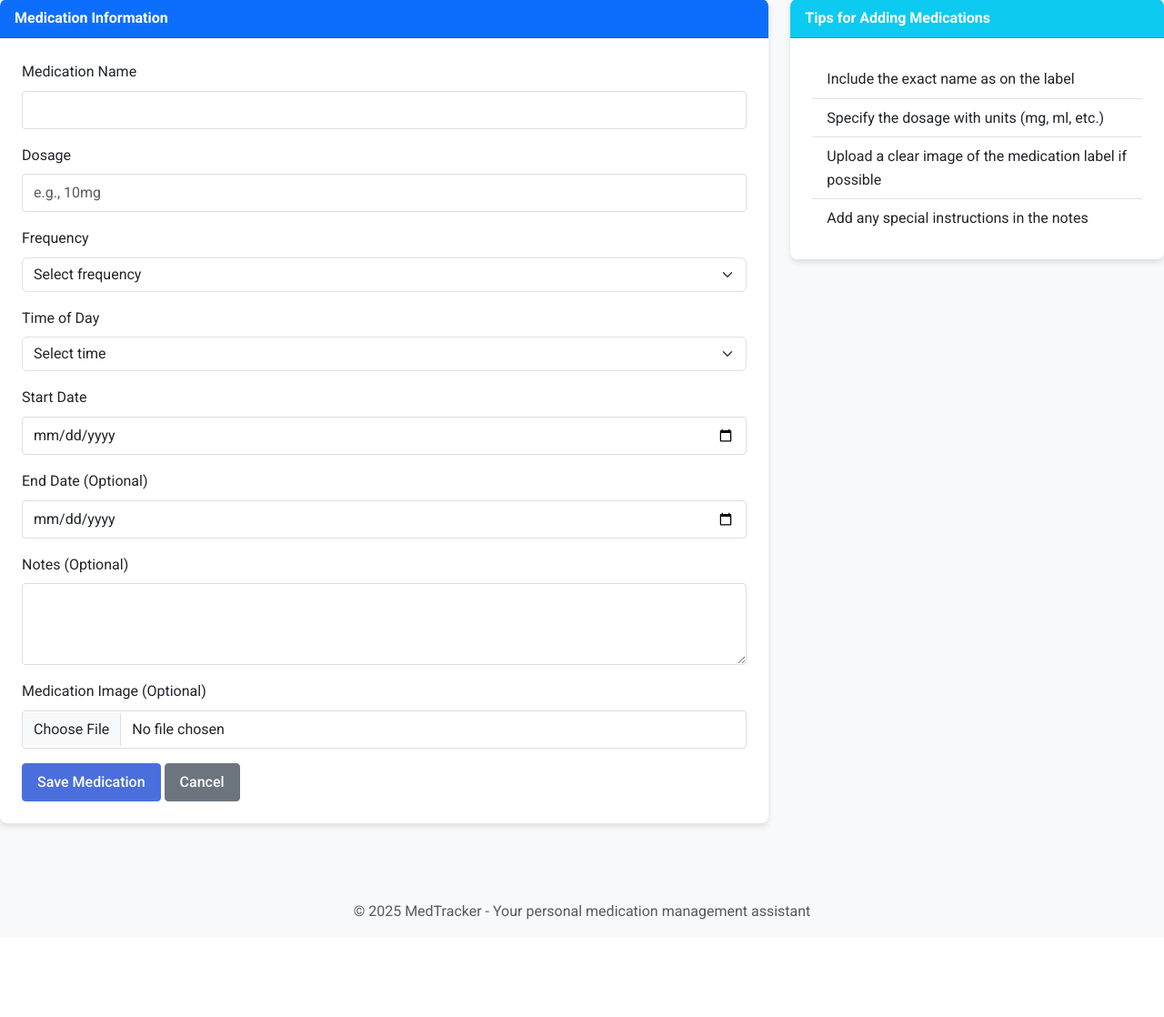
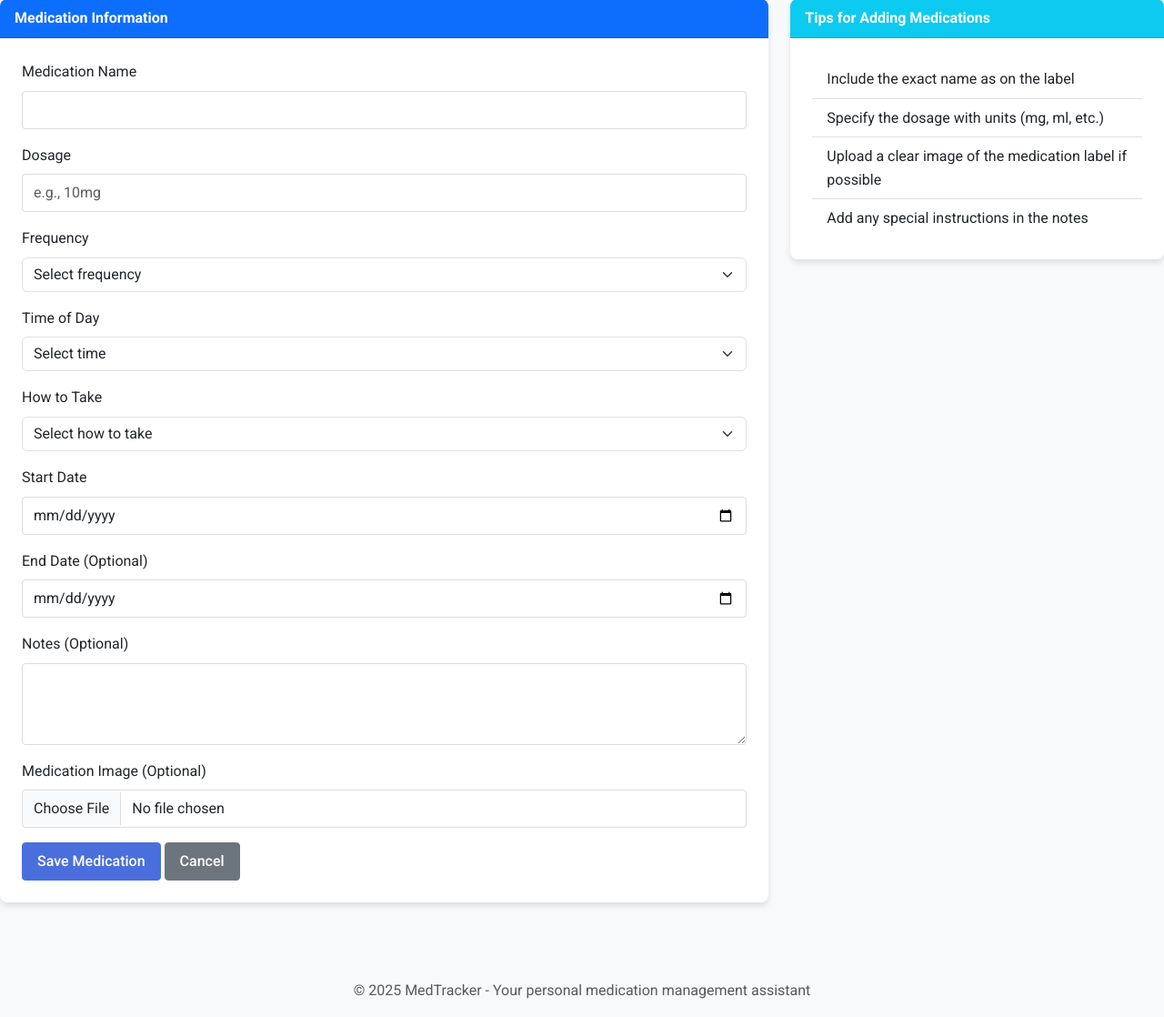
Before and after one commit to ewooten7/Medication-Tracker-App, a Flask app: page /medications/add in a window 1280 px wide. Shown: the part 141-1259 px from the top of the page at 91% size. Before the commit the page ends 1152 px from the top, so only its background shows below. Run offline with Flask 2, Linux system fonts and the light colour scheme; a user stored in the database is signed in.

Commit message:
Add "How to Take" feature with custom instructions functionality
Changes include:
- Added new database fields for medication administration instructions
- Separated "Time of Day" from "How to Take" for better clarity
- Implemented conditional form field for custom instructions
- Added JavaScript to dynamically show/hide custom instruction field
- Updated templates to display the new medication information
- Modified routes to handle the new form data

This enhances the medication tracking by providing more detailed
administration instructions, allowing users to better follow their
medication regimens.

```diff
--- a/app.py
+++ b/app.py
@@ -37,10 +37,12 @@ class Medication(db.Model):
     dosage = db.Column(db.String(50), nullable=False)
     frequency = db.Column(db.String(100), nullable=False)
     time_of_day = db.Column(db.String(50), nullable=False)
+    how_to_take = db.Column(db.String(50), nullable=True)  # New field for how to take
+    custom_instructions = db.Column(db.String(200), nullable=True)  # For custom/other instructions
     start_date = db.Column(db.Date, nullable=False)
     end_date = db.Column(db.Date, nullable=True)
     notes = db.Column(db.Text, nullable=True)
-    image_path = db.Column(db.String(255), nullable=True)  # Path to locally stored image
+    image_path = db.Column(db.String(255), nullable=True)
     user_id = db.Column(db.Integer, db.ForeignKey('user.id'), nullable=False)
     logs = db.relationship('MedicationLog', backref='medication', lazy=True)
     created_at = db.Column(db.DateTime, default=datetime.utcnow)
@@ -78,8 +80,7 @@ def save_file_locally(file):
 # Routes
 @app.route('/')
 def index():
-    if 'user_id' in session:
-        return redirect(url_for('dashboard'))
+    # Allow anonymous users to see the landing page
     return render_template('index.html')
 
 @app.route('/register', methods=['GET', 'POST'])
@@ -175,6 +176,8 @@ def add_medication():
         dosage = request.form['dosage']
         frequency = request.form['frequency']
         time_of_day = request.form['time_of_day']
+        how_to_take = request.form['how_to_take']
+        custom_instructions = request.form['custom_instructions'] if 'custom_instructions' in request.form else None
         start_date = datetime.strptime(request.form['start_date'], '%Y-%m-%d').date()
         end_date = datetime.strptime(request.form['end_date'], '%Y-%m-%d').date() if request.form['end_date'] else None
         notes = request.form['notes']
@@ -190,6 +193,8 @@ def add_medication():
             dosage=dosage,
             frequency=frequency,
             time_of_day=time_of_day,
+            how_to_take=how_to_take,
+            custom_instructions=custom_instructions,
             start_date=start_date,
             end_date=end_date,
             notes=notes,
@@ -248,6 +253,8 @@ def edit_medication(id):
         medication.dosage = request.form['dosage']
         medication.frequency = request.form['frequency']
         medication.time_of_day = request.form['time_of_day']
+        medication.how_to_take = request.form['how_to_take']
+        medication.custom_instructions = request.form['custom_instructions'] if 'custom_instructions' in request.form else None
         medication.start_date = datetime.strptime(request.form['start_date'], '%Y-%m-%d').date()
         medication.end_date = datetime.strptime(request.form['end_date'], '%Y-%m-%d').date() if request.form['end_date'] else None
         medication.notes = request.form['notes']
--- a/templates/add_medication.html
+++ b/templates/add_medication.html
@@ -45,11 +45,26 @@
                             <option value="Afternoon">Afternoon</option>
                             <option value="Evening">Evening</option>
                             <option value="Bedtime">Bedtime</option>
+                            <option value="Multiple times">Multiple times</option>
+                        </select>
+                    </div>
+
+                    <div class="mb-3">
+                        <label for="how_to_take" class="form-label">How to Take</label>
+                        <select class="form-select" id="how_to_take" name="how_to_take" required onchange="toggleCustomInstructions()">
+                            <option value="">Select how to take</option>
                             <option value="With meals">With meals</option>
                             <option value="Before meals">Before meals</option>
                             <option value="After meals">After meals</option>
-                            <option value="Multiple times">Multiple times</option>
+                            <option value="With water">With water</option>
+                            <option value="Without food">Without food</option>
+                            <option value="Other">Other (specify)</option>
                         </select>
+                    </div>
+
+                    <div class="mb-3" id="custom_instructions_div" style="display: none;">
+                        <label for="custom_instructions" class="form-label">Custom Instructions</label>
+                        <input type="text" class="form-control" id="custom_instructions" name="custom_instructions" placeholder="Enter specific instructions">
                     </div>
 
                     <div class="mb-3">
@@ -95,4 +110,20 @@
         </div>
     </div>
 </div>
+
+<script>
+    function toggleCustomInstructions() {
+        var howToTake = document.getElementById('how_to_take');
+        var customInstructionsDiv = document.getElementById('custom_instructions_div');
+        var customInstructions = document.getElementById('custom_instructions');
+
+        if (howToTake.value === 'Other') {
+            customInstructionsDiv.style.display = 'block';
+            customInstructions.required = true;
+        } else {
+            customInstructionsDiv.style.display = 'none';
+            customInstructions.required = false;
+        }
+    }
+</script>
 {% endblock %}
--- a/templates/medications.html
+++ b/templates/medications.html
@@ -29,6 +29,12 @@
                     <p class="card-text">
                         <strong>Frequency:</strong> {{ medication.frequency }}<br>
                         <strong>Time:</strong> {{ medication.time_of_day }}<br>
+                        <strong>How to Take:</strong>
+                        {% if medication.how_to_take == "Other" %}
+                            {{ medication.custom_instructions }}
+                        {% else %}
+                            {{ medication.how_to_take }}
+                        {% endif %}<br>
                         <strong>Start Date:</strong> {{ medication.start_date.strftime('%Y-%m-%d') }}<br>
                         {% if medication.end_date %}
                         <strong>End Date:</strong> {{ medication.end_date.strftime('%Y-%m-%d') }}<br>
```
Also changed, not shown: templates/edit_medication.html (+39 -3 lines).
